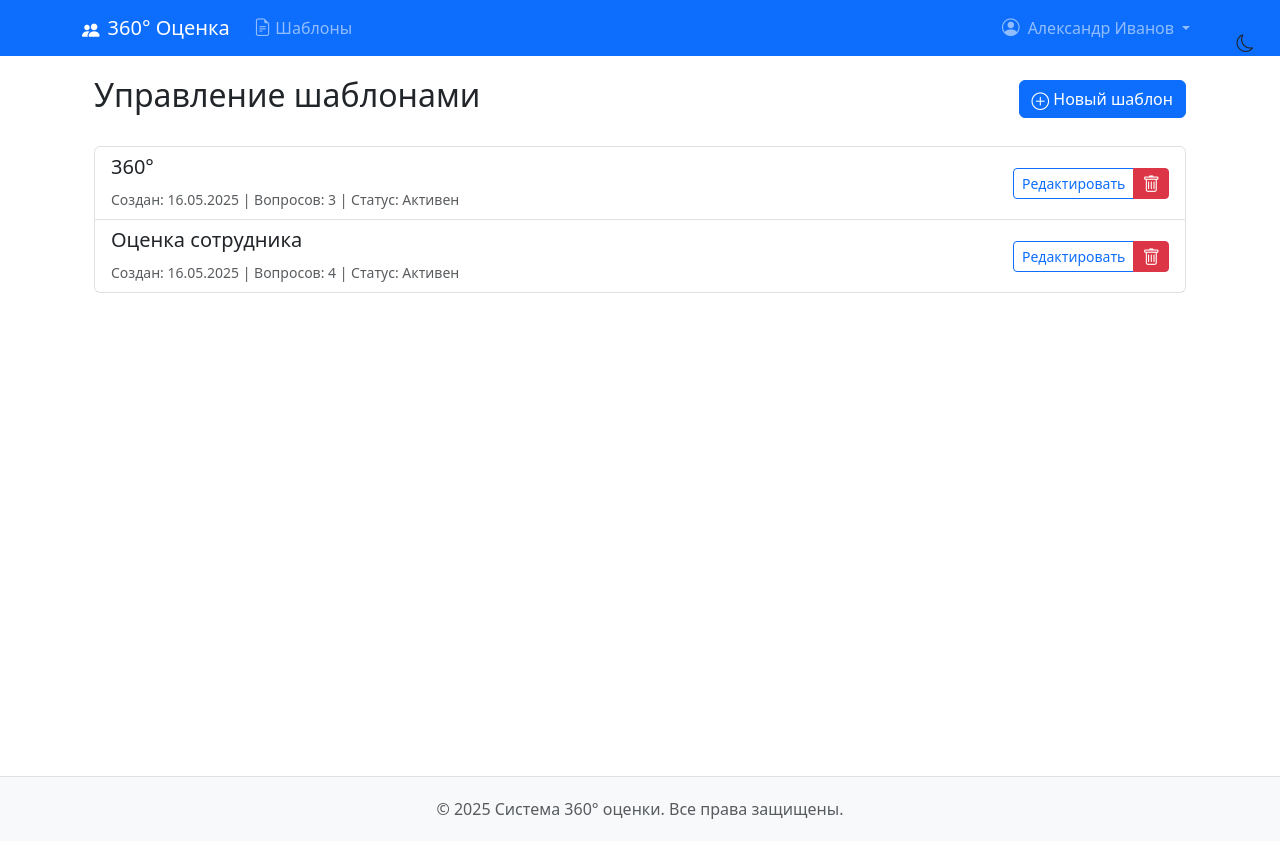
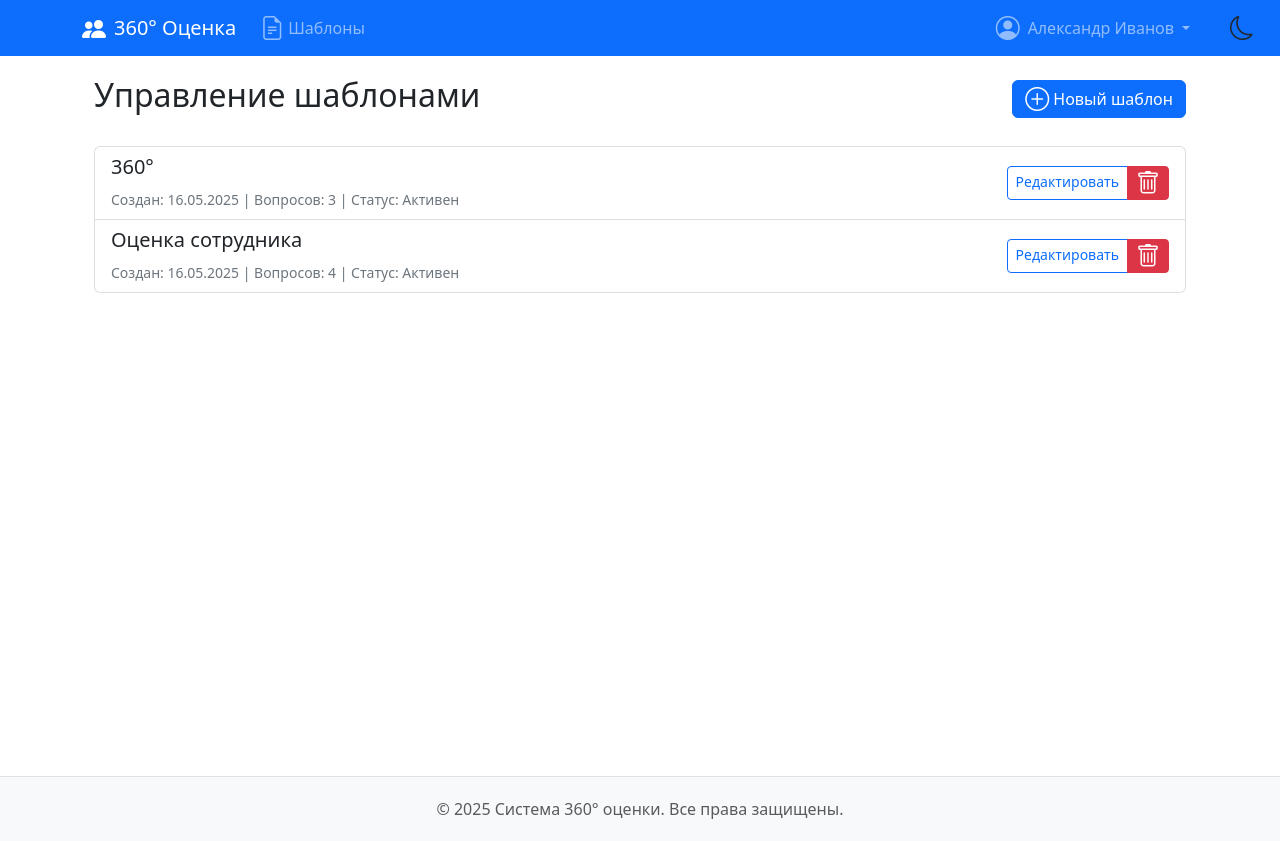
Before and after one commit to ChidoriSSS/diplom, a Django app: page /templates/ in a window 1280 px wide. Run offline with Django 5.2, Linux system fonts and the light colour scheme; a user stored in the database is signed in; data comes from the database, SQL or seed files in the repository; both versions use the stored data as it was after the commit; some libraries are stand-ins or nearby versions.

Commit message:
5 commit

```diff
--- a/feedback360/templates/feedback360/base.html
+++ b/feedback360/templates/feedback360/base.html
@@ -18,6 +18,11 @@
             --primary-color: #0d6efd;
             --navbar-bg: #0d6efd;
             --footer-bg: #f8f9fa;
+            --list-group-bg: #ffffff;
+            --list-group-border: rgba(0, 0, 0, 0.125);
+            --list-group-hover-bg: #f8f9fa;
+            --list-group-secondary-bg: #e9ecef;
+            --list-group-text: #212529;
         }
 
         .dark-theme {
@@ -28,6 +33,11 @@
             --primary-color: #3a7bd5;
             --navbar-bg: #1a1a1a;
             --footer-bg: #1a1a1a;
+            --list-group-bg: #1e1e1e;
+            --list-group-border: #2d2d2d;
+            --list-group-hover-bg: #2d2d2d;
+            --list-group-secondary-bg: #2d2d2d;
+            --list-group-text: #f8f9fa;
         }
 
         body {
@@ -53,7 +63,7 @@
         /* Стили для переключателя темы */
         .theme-switcher {
             position: fixed;
-            top: 20px;
+            top: 6px;
             right: 20px;
             z-index: 1000;
         }
@@ -103,7 +113,7 @@
 
         /* Иконки */
         .bi {
-            font-size: 1.1rem;
+            font-size: 1.5rem;
             line-height: 1;
             vertical-align: -0.125em;
         }
@@ -232,6 +242,10 @@
         themeToggle.addEventListener('click', () => {
             body.classList.toggle('dark-theme');
 
+            // Обновляем атрибут data-bs-theme для Bootstrap
+            const theme = body.classList.contains('dark-theme') ? 'dark' : 'light';
+            document.documentElement.setAttribute('data-bs-theme', theme);
+
             if (body.classList.contains('dark-theme')) {
                 themeIcon.classList.remove('bi-moon');
                 themeIcon.classList.add('bi-sun');
@@ -242,6 +256,16 @@
                 localStorage.setItem('theme', 'light');
             }
         });
+
+        // При загрузке страницы
+        if (currentTheme === 'dark') {
+            body.classList.add('dark-theme');
+            document.documentElement.setAttribute('data-bs-theme', 'dark');
+            themeIcon.classList.remove('bi-moon');
+            themeIcon.classList.add('bi-sun');
+        } else {
+            document.documentElement.setAttribute('data-bs-theme', 'light');
+        }
     </script>
 
     {% block extra_js %}{% endblock %}
--- a/feedback360/templates/feedback360/survey_list.html
+++ b/feedback360/templates/feedback360/survey_list.html
@@ -12,7 +12,7 @@
 
 <div class="table-responsive">
     <table class="table table-hover">
-        <thead class="table-light">
+        <thead class="table-light" style="--bs-table-bg: #63b1ff;">
             <tr>
                 <th>Название</th>
                 <th>Статус</th>
--- a/feedback360/templates/feedback360/template_list.html
+++ b/feedback360/templates/feedback360/template_list.html
@@ -6,7 +6,6 @@
         <h2>Управление шаблонами</h2>
         {% if perms.feedback360.can_manage_templates %}
         <div class="btn-group">
-            <!-- Исправленная кнопка создания -->
             <a href="{% url 'template_create' %}" class="btn btn-primary">
                 <i class="bi bi-plus-circle"></i> Новый шаблон
             </a>
@@ -14,13 +13,13 @@
         {% endif %}
     </div>
 
-    <div class="list-group">
+    <div class="list-group custom-list-group">
         {% for template in templates %}
-        <div class="list-group-item {% if not template.is_active %}list-group-item-secondary{% endif %}">
+        <div class="list-group-item custom-list-item {% if not template.is_active %}custom-list-item-inactive{% endif %}">
             <div class="d-flex justify-content-between align-items-center">
                 <div>
                     <h5>{{ template.name }}</h5>
-                    <small class="text-muted">
+                    <small class="text-muted custom-text-muted">
                         Создан: {{ template.created_at|date:"d.m.Y" }} |
                         Вопросов: {{ template.template_questions.count }} |
                         Статус: {% if template.is_active %}Активен{% else %}Неактивен{% endif %}
@@ -28,12 +27,10 @@
                 </div>
                 {% if perms.feedback360.can_manage_templates %}
                 <div class="btn-group">
-                    <!-- Исправленная кнопка редактирования -->
                     <a href="{% url 'template_edit' template.pk %}"
                        class="btn btn-sm btn-outline-primary">
                         Редактировать
                     </a>
-                    <!-- Добавить кнопку удаления -->
                     <a href="{% url 'template_delete' template.pk %}"
                        class="btn btn-sm btn-danger">
                         <i class="bi bi-trash"></i>
@@ -43,8 +40,56 @@
             </div>
         </div>
         {% empty %}
-        <div class="alert alert-info">Нет доступных шаблонов</div>
+        <div class="alert alert-info custom-alert-info">Нет доступных шаблонов</div>
         {% endfor %}
     </div>
 </div>
+
+<style>
+    /* Стили для списка шаблонов */
+    .custom-list-group {
+        --bs-list-group-bg: var(--list-group-bg);
+        --bs-list-group-border-color: var(--list-group-border);
+        --bs-list-group-color: var(--list-group-text);
+    }
+
+    .custom-list-item {
+        background-color: var(--list-group-bg);
+        border-color: var(--list-group-border);
+        color: var(--list-group-text);
+    }
+
+    .custom-list-item:hover {
+        background-color: var(--list-group-hover-bg);
+    }
+
+    .custom-list-item-inactive {
+        background-color: var(--list-group-secondary-bg) !important;
+    }
+
+    .custom-text-muted {
+        color: var(--text-muted-color) !important;
+    }
+
+    .custom-alert-info {
+        --bs-alert-bg: var(--alert-info-bg);
+        --bs-alert-border-color: var(--alert-info-border);
+        --bs-alert-color: var(--alert-info-text);
+    }
+
+    /* Добавьте в :root и .dark-theme */
+    :root {
+        --text-muted-color: #6c757d;
+        --alert-info-bg: #d1ecf1;
+        --alert-info-border: #bee5eb;
+        --alert-info-text: #0c5460;
+    }
+
+    .dark-theme {
+        --text-muted-color: #adb5bd;
+        --alert-info-bg: #1a3a5a;
+        --alert-info-border: #1a3a5a;
+        --alert-info-text: #e2e8f0;
+    }
+</style>
 {% endblock %}
```
Also changed, not shown: sqlite3.db.
